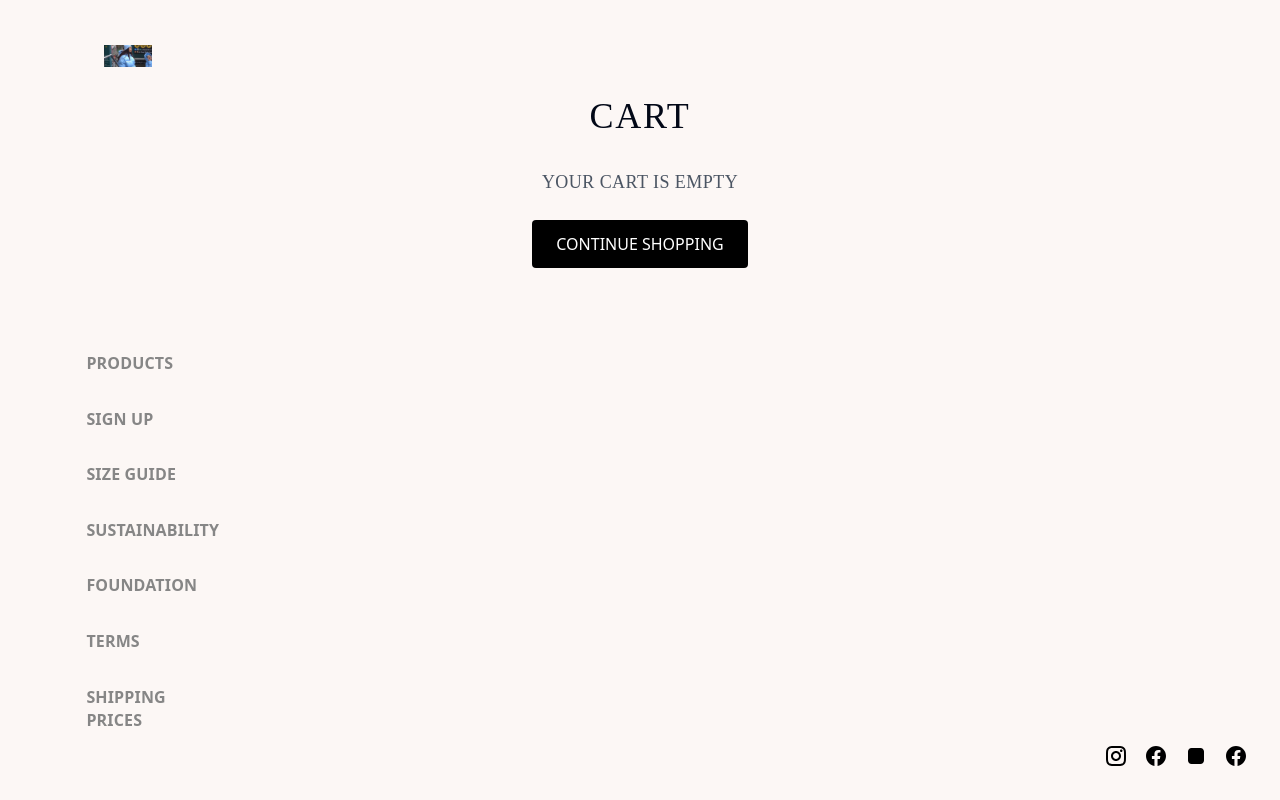
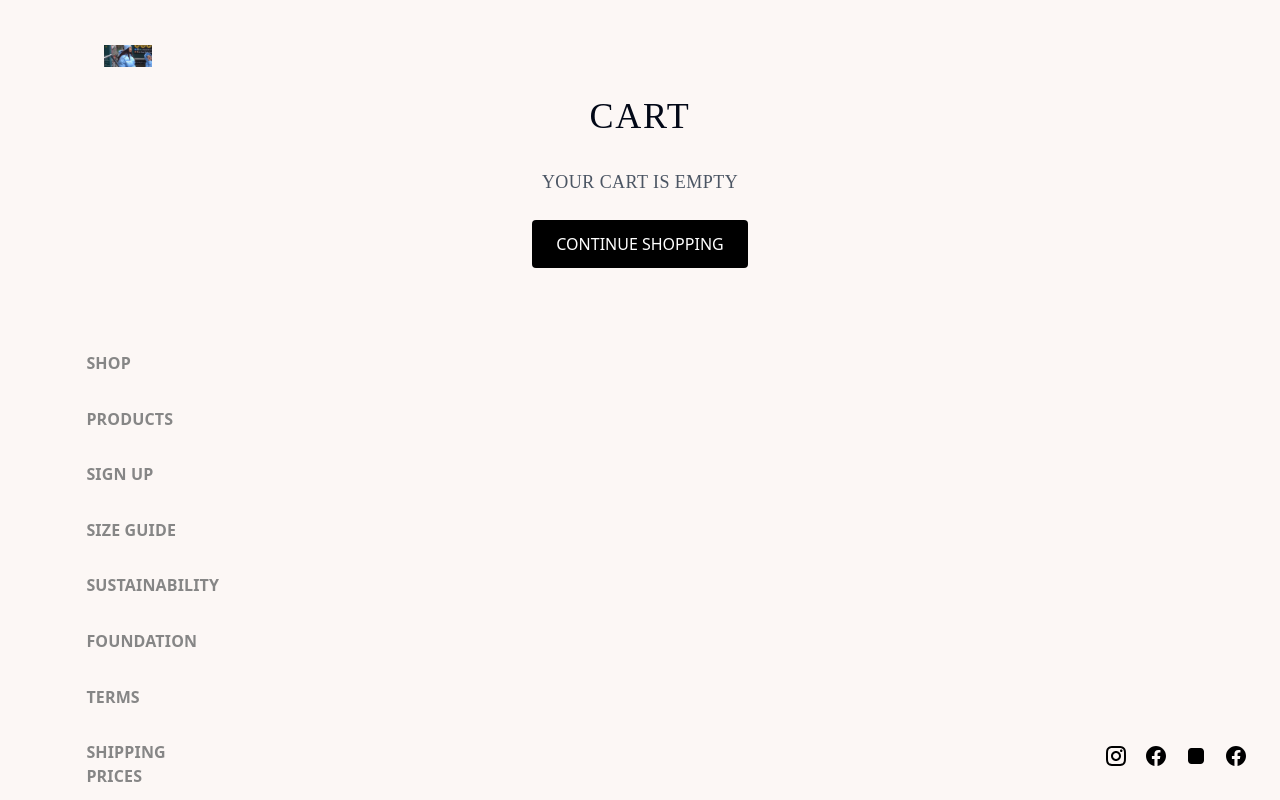
Before and after one commit to Narutostha/echo-sitecraft, a React (Vite) app: page /cart in a window 1280 px wide. Built offline with nearby package versions, Linux system fonts and the light colour scheme; a web font is replaced by a local one.

Commit message:
Add navbar link
Add a link to the shop page in the navbar.

```diff
--- a/src/components/Sidebar.tsx
+++ b/src/components/Sidebar.tsx
@@ -7,6 +7,7 @@ import { useState } from "react";
 const Sidebar = () => {
   const [isOpen, setIsOpen] = useState(false);
   const menuItems = [
+    { label: "SHOP", path: "/shop" },
     { label: "PRODUCTS", path: "/products" },
     { label: "SIGN UP", path: "/signup" },
     { label: "SIZE GUIDE", path: "/size-guide" },
```
